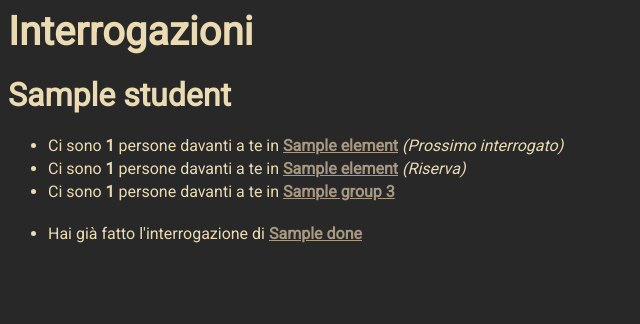
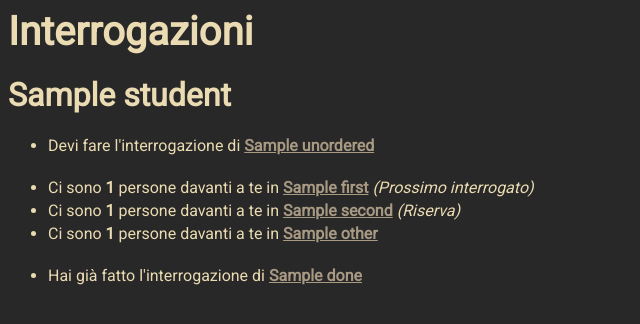
Before and after one commit to Trinitrotoluenisti/interrogazioni, a Flask app: template application/templates/student.html in a window 1280 px wide. Shown: the top 324 px of the page, without its empty margins (0-640 px from the left). Run offline with Flask 2, Linux system fonts and the light colour scheme; the template is opened without the code that fills it: most values are stand-ins (such as "Sample title", 1, 10 or a date in 2020); parts of the project's set-up code (start-up, migrations or seed data) failed here and were passed over.

Commit message:
Added unordered lists

```diff
--- a/application/data.py
+++ b/application/data.py
@@ -44,6 +44,7 @@ class List:
     name: str
     step: int
     order: list
+    ordered: bool
 
     def __post_init__(self):
         # If the index is set to -1 it calculates a new one,
--- a/application/static/style/index.css
+++ b/application/static/style/index.css
@@ -15,6 +15,8 @@
     padding: 1vw;
 
     border-radius: 10px;
+
+    cursor: pointer;
 }
 
 .subject {
--- a/application/templates/create_list.html
+++ b/application/templates/create_list.html
@@ -14,6 +14,9 @@
         <label for="step">Interrogati per volta</label>
         <input type="number" name="step" min="1" value="{{ step|default(3, false) }}" required>
 
+        <label for="ordered">Lista ordinata</label>
+        <input type="checkbox" name="ordered" checked>
+
         <br>
 
         <input type="submit" value="Crea">
--- a/application/templates/index.html
+++ b/application/templates/index.html
@@ -18,9 +18,10 @@
     <div class="flex">
         <!-- List -->
         {% for list in dashboard %}
-            <div class="list">
+            <div class="list" onclick="location.href = 'lists/{{ list['index'] }}'">
                 <div class="subject">{{ list['name'] }}</div>
 
+                {% if list['ordered'] %}
                     {% for element in list['group_1'] %}
                         <div>{{ element }}</div>
                     {% endfor %}
@@ -30,6 +31,9 @@
                     {% for element in list['group_2'] %}
                         <div class="reserves">{{ element }}</div>
                     {% endfor %}
+                {% else %}
+                    Lista non ordinata
+                {% endif %}
             </div>
         {% endfor %}
     </div>
--- a/application/templates/list.html
+++ b/application/templates/list.html
@@ -12,6 +12,10 @@
 
 {% block body %}
     <h1>{{ list.name }}</h1>
+
+    {% if not list.ordered %}
+        <h2>NB: l'ordine non conta</h2>
+    {% endif %}
 
     {% if is_admin %}
         <form action="/lists/{{ list.index }}/delete" method="POST" onsubmit="return confirmDeletion()">
--- a/application/templates/student.html
+++ b/application/templates/student.html
@@ -9,7 +9,13 @@
     <h1>{{ student.name }}</h1>
 
     <ul>
-        {% for l in dashboard['group_1'] %}
+        {% for l in dashboard['unordered'] %}
+            <li>Devi fare l'interrogazione di <b><a href="/lists/{{ l[2] }}">{{ l[1] }}</a></b></li>
+        {% endfor %}
+
+        <br>
+
+        {% for l in dashboard['first'] %}
             {% if l[0] == 0 %}
                 <li>Sei il primo nella lista in <b><a href="/lists/{{ l[2] }}">{{ l[1] }}</a></b> <i>(Prossimo interrogato)</i></li>
             {% else %}
@@ -17,11 +23,11 @@
             {% endif %}
         {% endfor %}
 
-        {% for l in dashboard['group_2'] %}
+        {% for l in dashboard['second'] %}
             <li>Ci sono <b>{{ l[0] }}</b> persone davanti a te in <b><a href="/lists/{{ l[2] }}">{{ l[1] }}</a></b> <i>(Riserva)</i></li>
         {% endfor %}
 
-        {% for l in dashboard['group_3'] %}
+        {% for l in dashboard['other'] %}
             <li>Ci sono <b>{{ l[0] }}</b> persone davanti a te in <b><a href="/lists/{{ l[2] }}">{{ l[1] }}</a></b></li>
         {% endfor %}
 
```
Also changed, not shown: application/routes.py (+9 -5 lines). Lines whose indentation alone changed are shown as unchanged.
